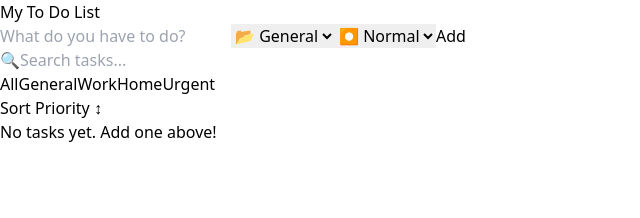
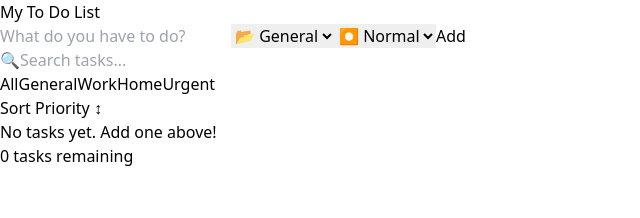
Before and after one commit to k-pilarski/React-To-Do-List, a React (Vite) app: page / in a window 1280 px wide. Shown: the top 218 px of the page, without its empty margins (0-640 px from the left). Built offline with nearby package versions, Linux system fonts and the light colour scheme; the HTML template or start-up script is replaced by a standard one.

Commit message:
feat: add task counter

```diff
--- a/src/App.jsx
+++ b/src/App.jsx
@@ -88,6 +88,9 @@ function App() {
 
   const displayedTodos = getProcessedTodos()
 
+  const activeCount = todos.filter(t => !t.isCompleted).length
+  const hasCompleted = todos.some(t => t.isCompleted)
+
   return (
     <div className="min-h-screen w-full bg-gray-100 flex items-center justify-center py-10">
       <div className="bg-white p-8 rounded-xl shadow-lg w-full max-w-2xl relative">
@@ -123,16 +126,20 @@ function App() {
           )}
         </div>
 
-        {todos.some(todo => todo.isCompleted) && (
-          <div className="mt-8 flex justify-center border-t border-gray-100 pt-4">
+        <div className="mt-8 flex justify-between items-center border-t border-gray-100 pt-4">
+          <span className="text-gray-400 text-sm font-medium">
+            {activeCount} {activeCount === 1 ? 'task' : 'tasks'} remaining
+          </span>
+
+          {hasCompleted && (
             <button
               onClick={deleteCompleted}
-              className="text-red-500 hover:text-red-700 text-sm font-medium hover:underline transition-colors flex items-center gap-2"
+              className="text-red-500 hover:text-red-700 text-sm font-medium hover:underline transition-colors flex items-center gap-1"
             >
-              🗑️ Clear Completed Tasks
+              🗑️ Clear Completed
             </button>
-          </div>
-        )}
+          )}
+        </div>
 
       </div>
     </div>
```
